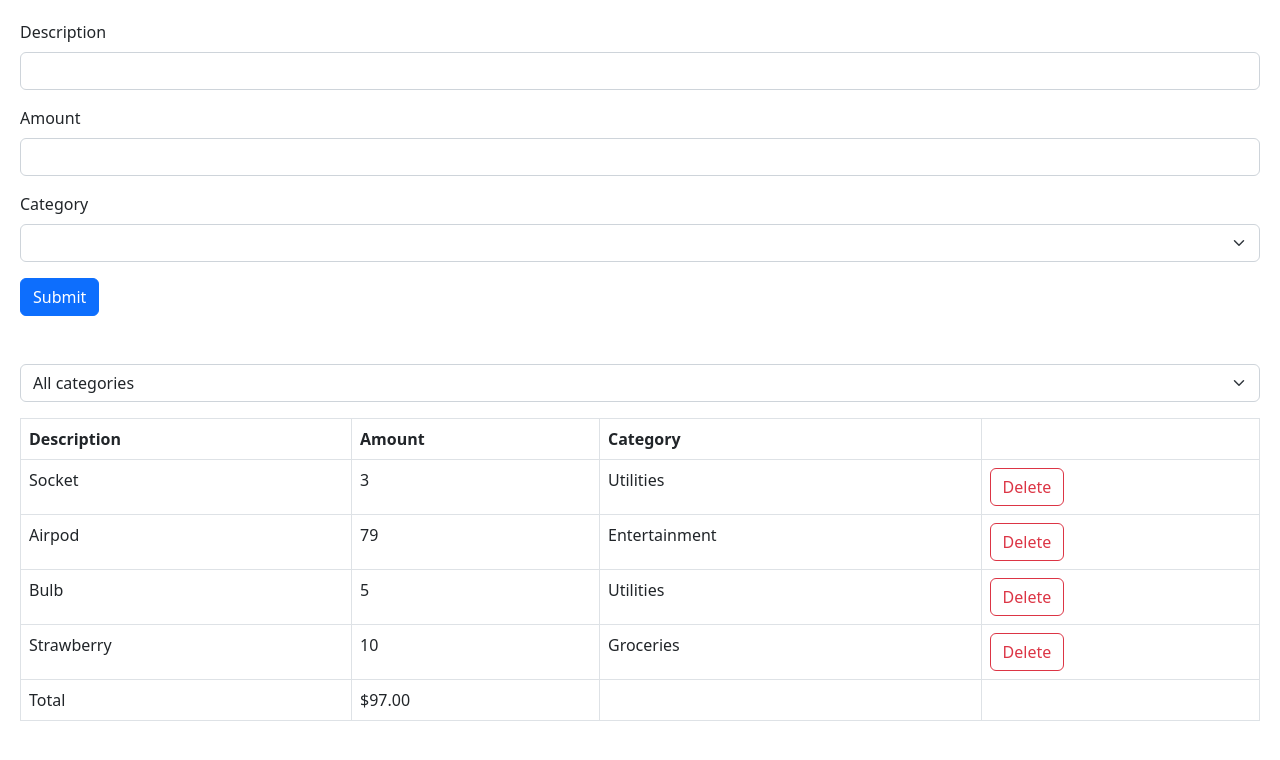
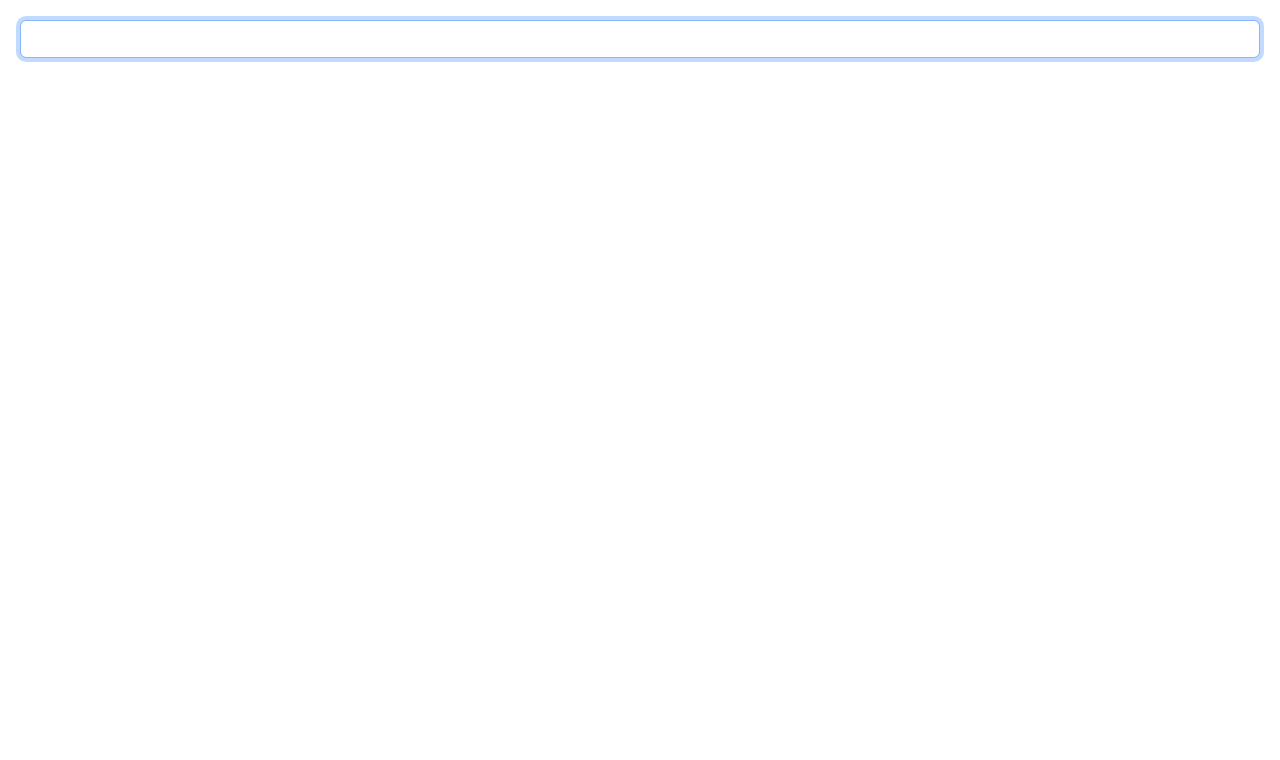
Before and after one commit to harithtarmizi/mosh-react-app, a React (Vite) app: page / in a window 1280 px wide. Shown: the top 760 px of the page. Built offline with nearby package versions, Linux system fonts and the light colour scheme.

Commit message:
understanding effect hook

```diff
--- /dev/null
+++ b/src/effect-lesson/index.tsx
@@ -0,0 +1,22 @@
+import { useEffect, useRef } from "react";
+
+// component must be pure
+const LearnHookEffect = () => {
+  const ref = useRef<HTMLInputElement>(null);
+
+  // afterRender
+  useEffect(() => {
+    // Side effect, changing somehting outside of the component
+    if (ref.current) {
+      return ref.current.focus();
+    }
+  });
+
+  useEffect(() => {
+    document.title = "My App";
+  });
+
+  return <input ref={ref} type="text" className="form-control" />;
+};
+
+export default LearnHookEffect;
--- a/src/main.tsx
+++ b/src/main.tsx
@@ -7,13 +7,15 @@
 import ShoppingCart from "./ShoppingCart";
 import UpdateStateEx from "./UpdateStateEx";
 import FormPage from "./FormPage";
+import LearnHookEffect from "./effect-lesson";
 
 ReactDOM.createRoot(document.getElementById("root") as HTMLElement).render(
   <React.StrictMode>
-    <App />
+    {/* <App /> */}
     {/* <State /> */}
     {/* <ShoppingCart /> */}
     {/* <UpdateStateEx /> */}
     {/* <FormPage /> */}
+    <LearnHookEffect />
   </React.StrictMode>
 );
```
